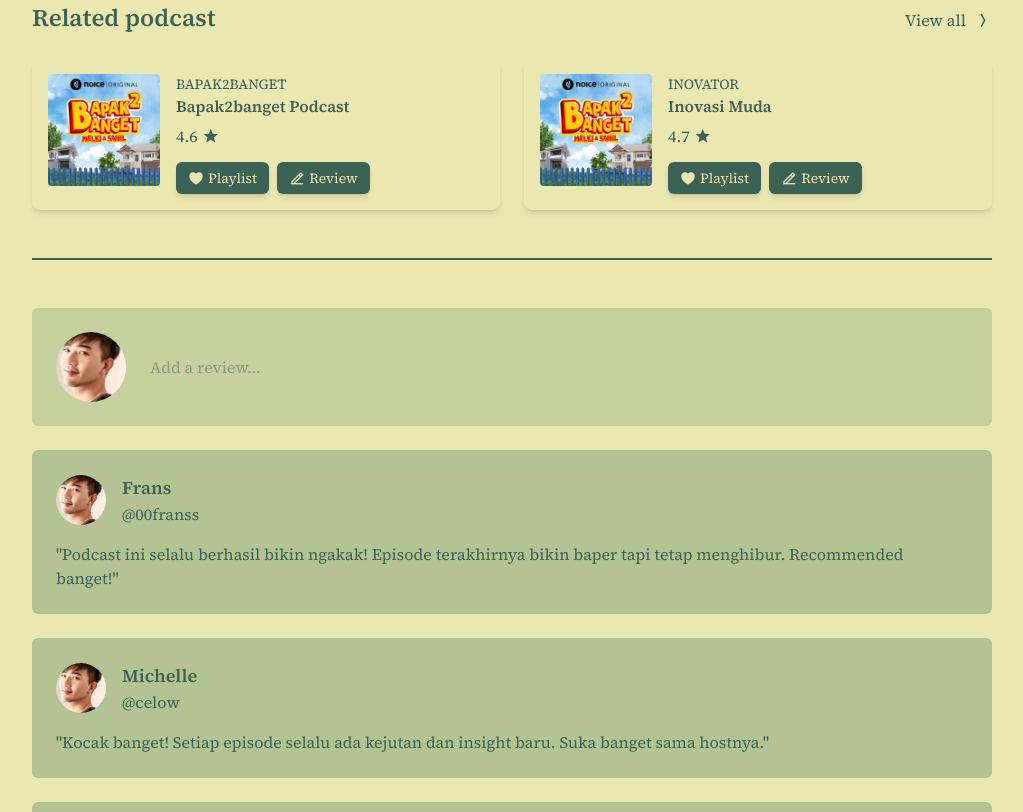
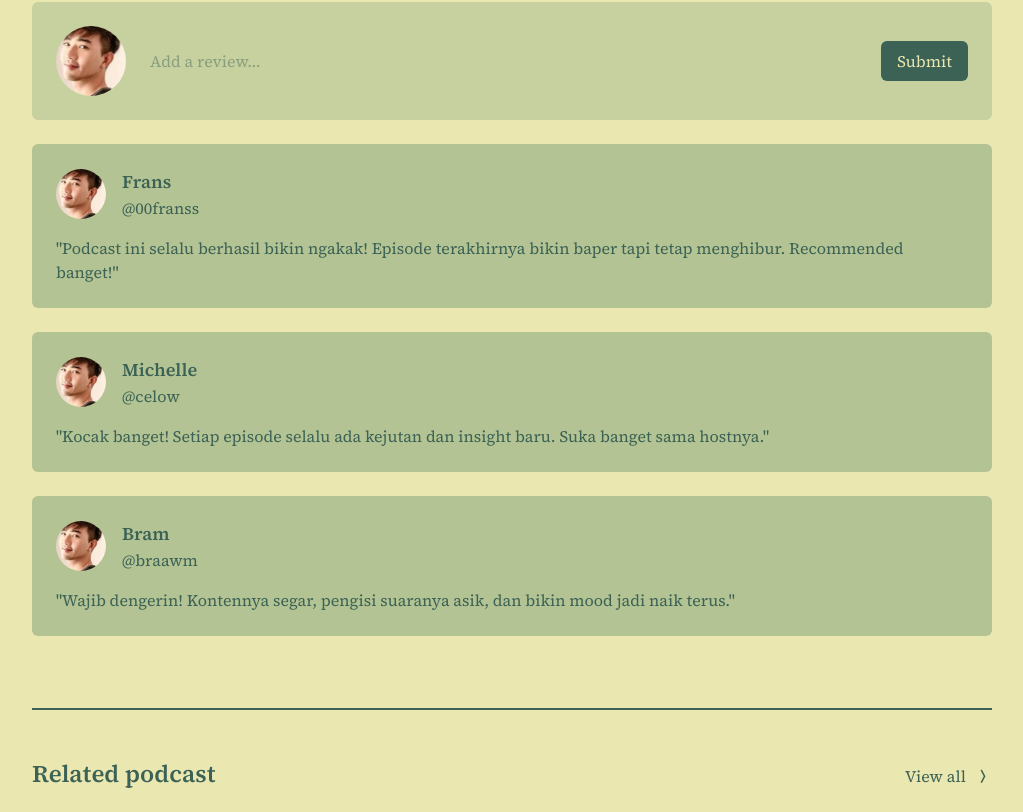
Before and after one commit to DarrelWirasena/PodsFinder, a React (Vite) app: page /detail/berizik-ep29 in a window 1280 px wide. Shown: the part 1148-1960 px from the top of the page, without its empty margins (128-1151 px from the left). Built offline with nearby package versions, Linux system fonts and the light colour scheme; a web font is replaced by a local one.

Commit message:
revisi tombol submit

```diff
--- a/src/pages/Detail.jsx
+++ b/src/pages/Detail.jsx
@@ -1,7 +1,10 @@
+// src/pages/Detail.jsx
+
 import React, { useState, useEffect } from 'react';
 import { useParams, Link, useLocation } from 'react-router-dom';
 import { playlistsData } from '../data/playlistsData';
-import { allPodcastsData, AvatarMichelle, PlaceholderImage } from '../data/podcastsData';
+// Pastikan AvatarUser juga diimpor jika ingin menggunakan avatar berbeda untuk reviewer yang baru
+import { allPodcastsData, AvatarMichelle, PlaceholderImage } from '../data/podcastsData'; // <-- Tambahkan AvatarUser
 import { AddPlaylist } from '../components/AddPlaylist';
 
 const EpisodeCard = ({ title, date, description }) => (
@@ -58,7 +61,14 @@ const RelatedPodcastCard = ({ id, title, channel, coverSrc, rating, onAddToPlayl
                     <span className="text-base mr-1"><i className="ri-heart-3-fill"></i></span>
                     Playlist
                 </button>
-                <button className="flex items-center px-3 py-1 bg-[#3c6255] rounded-md shadow-md text-[#eae7b1] text-sm">
+                <button
+                    className="flex items-center px-3 py-1 bg-[#3c6255] rounded-md shadow-md text-[#eae7b1] text-sm"
+                    onClick={(e) => {
+                        e.preventDefault(); // Mencegah navigasi Link
+                        document.getElementById('add-review-input').focus();
+                        document.getElementById('add-review-input').scrollIntoView({ behavior: 'smooth', block: 'center' });
+                    }}
+                >
                     <span className="text-base mr-1"><i className="ri-edit-2-line"></i></span>
                     Review
                 </button>
@@ -73,8 +83,21 @@ export const Detail = () => {
     const location = useLocation();
     const selectedPodcast = allPodcastsData.find(podcast => podcast.id === podcastId);
 
+    // State untuk mengelola review yang ditampilkan secara lokal
+    const [reviews, setReviews] = useState([]);
+    // State untuk input review baru
+    const [newReviewText, setNewReviewText] = useState('');
+
     const [isAddPlaylistPopupOpen, setIsAddPlaylistPopupOpen] = useState(false);
     const [podcastToAddId, setPodcastToAddId] = useState(null);
+
+    // Mengisi state 'reviews' saat komponen dimuat atau podcast berubah
+    useEffect(() => {
+        if (selectedPodcast) {
+            // Pastikan Anda membuat salinan array reviews agar tidak memodifikasi data asli
+            setReviews([...selectedPodcast.reviews]);
+        }
+    }, [selectedPodcast]);
 
     const handleOpenAddPlaylistPopup = (id) => {
         setPodcastToAddId(id);
@@ -107,6 +130,27 @@ export const Detail = () => {
             }
         }
         handleCloseAddPlaylistPopup();
+    };
+
+    // Fungsi untuk menambahkan review baru
+    const handleAddReview = () => {
+        if (newReviewText.trim() === '') {
+            alert('Review tidak boleh kosong!');
+            return;
+        }
+
+        const newReview = {
+            // Gunakan AvatarUser yang sudah diimpor dari podcastsData.js
+            avatarSrc: AvatarMichelle, // Pastikan AvatarUser diimport dan ada di podcastsData.js
+            name: 'Michelle', // Nama default untuk pengguna yang menambahkan review
+            handle: '@cellow', // Handle default
+            reviewText: newReviewText.trim(),
+        };
+
+        // Perbarui state reviews dengan review baru di paling atas
+        setReviews([newReview, ...reviews]);
+        // Kosongkan input setelah review ditambahkan
+        setNewReviewText('');
     };
 
     useEffect(() => {
@@ -156,7 +200,10 @@ export const Detail = () => {
                             {selectedPodcast.description}
                         </p>
                         <div className="flex flex-wrap justify-center md:justify-start gap-3 mt-6">
-                            <div className="bg-transparent border-2 border-[#3c6255] rounded-md px-6 py-2 text-[#3c6255] flex items-center justify-center hover:bg-[#d0c69d] transition-colors duration-300 text-base"
+
+
+                            {/* Tombol "Review" utama */}
+                            <button className="bg-transparent border-2 border-[#3c6255] rounded-md px-6 py-2 text-[#3c6255] flex items-center justify-center hover:bg-[#d0c69d] transition-colors duration-300 text-base"
                                 onClick={() => {
                                     const targetInput = document.getElementById('add-review-input');
                                     if (targetInput) {
@@ -164,10 +211,10 @@ export const Detail = () => {
                                         targetInput.focus();
                                     }
                                 }}
-
                             >
                                 <i className="ri-edit-2-line mr-2"></i> Review
-                            </div>
+                            </button>
+                            {/* Tombol "Playlist" utama */}
                             <button
                                 className="bg-transparent border-2 border-[#3c6255] rounded-md px-6 py-2 text-[#3c6255] flex items-center justify-center hover:bg-[#d0c69d] transition-colors duration-300 text-base"
                                 onClick={() => handleOpenAddPlaylistPopup(selectedPodcast.id)}
@@ -195,6 +242,54 @@ export const Detail = () => {
                         ))}
                     </div>
                 </section>
+
+                <div className="w-full border-b-2 border-[#3C6255] my-12"></div>
+
+                {/* Bagian Input Review yang Diperbarui */}
+                <section id="review-section" className="mb-12">
+                    <div className="w-full p-6 bg-[#a6bb8d]/50 rounded-md overflow-hidden mb-6 flex items-center">
+                        <div className="w-[70px] h-[70px] rounded-full overflow-hidden mr-4">
+                            {/* Menggunakan AvatarUser yang diimport dari podcastsData.js */}
+                            <img src={AvatarMichelle} alt="User Avatar" className="w-full h-full object-cover"/>
+                        </div>
+                        <input
+                            id="add-review-input"
+                            className="flex-grow text-base text-left text-[#3c6255]/90 p-2 rounded-md bg-transparent border-none focus:outline-none"
+                            placeholder='Add a review...'
+                            value={newReviewText} // Binding nilai input ke state
+                            onChange={(e) => setNewReviewText(e.target.value)} // Mengupdate state saat input berubah
+                            onKeyPress={(e) => { // Menambahkan review saat Enter ditekan
+                                if (e.key === 'Enter') {
+                                    handleAddReview();
+                                }
+                            }}
+                        />
+                        {/* Tombol untuk Submit Review */}
+                        <button
+                            onClick={handleAddReview}
+                            className="ml-4 px-4 py-2 bg-[#3c6255] rounded-md text-[#eae7b1] hover:bg-[#2c4f43] transition-colors"
+                        >
+                            Submit
+                        </button>
+                    </div>
+
+                    <div className="flex flex-col">
+                        {reviews.length > 0 ? (
+                            reviews.map((review, index) => (
+                                <ReviewCard
+                                    key={index}
+                                    avatarSrc={review.avatarSrc}
+                                    name={review.name}
+                                    handle={review.handle}
+                                    reviewText={review.reviewText}
+                                />
+                            ))
+                        ) : (
+                            <p className="text-base text-left text-[#3c6255]">Belum ada review untuk podcast ini.</p>
+                        )}
+                    </div>
+                </section>
+
 
                 <div className="w-full border-b-2 border-[#3C6255] my-12"></div>
 
@@ -228,37 +323,6 @@ export const Detail = () => {
                         )}
                     </div>
                 </section>
-
-                <div className="w-full border-b-2 border-[#3C6255] my-12"></div>
-                <section id="review-section" className="mb-12">
-                    <div className="w-full p-6 bg-[#a6bb8d]/50 rounded-md overflow-hidden mb-6 flex items-center">
-                        <div className="w-[70px] h-[70px] rounded-full overflow-hidden mr-4">
-                            <img src={AvatarMichelle} alt="User Avatar" className="w-full h-full object-cover"/>
-                        </div>
-                        <input
-                            id="add-review-input"
-                            className="flex-grow text-base text-left text-[#3c6255]/90 p-2 rounded-md bg-transparent border-none focus:outline-none"
-                            placeholder='Add a review...'
-                        />
-                    </div>
-
-                    <div className="flex flex-col">
-                        {selectedPodcast.reviews.length > 0 ? (
-                            selectedPodcast.reviews.map((review, index) => (
-                                <ReviewCard
-                                    key={index}
-                                    avatarSrc={review.avatarSrc}
-                                    name={review.name}
-                                    handle={review.handle}
-                                    reviewText={review.reviewText}
-                                />
-                            ))
-                        ) : (
-                            <p className="text-base text-left text-[#3c6255]">Belum ada review untuk podcast ini.</p>
-                        )}
-                    </div>
-                </section>
-
 
                 <div className="w-full border-b-2 border-[#3C6255] my-12"></div>
 
```
Lines whose indentation alone changed are shown as unchanged.
